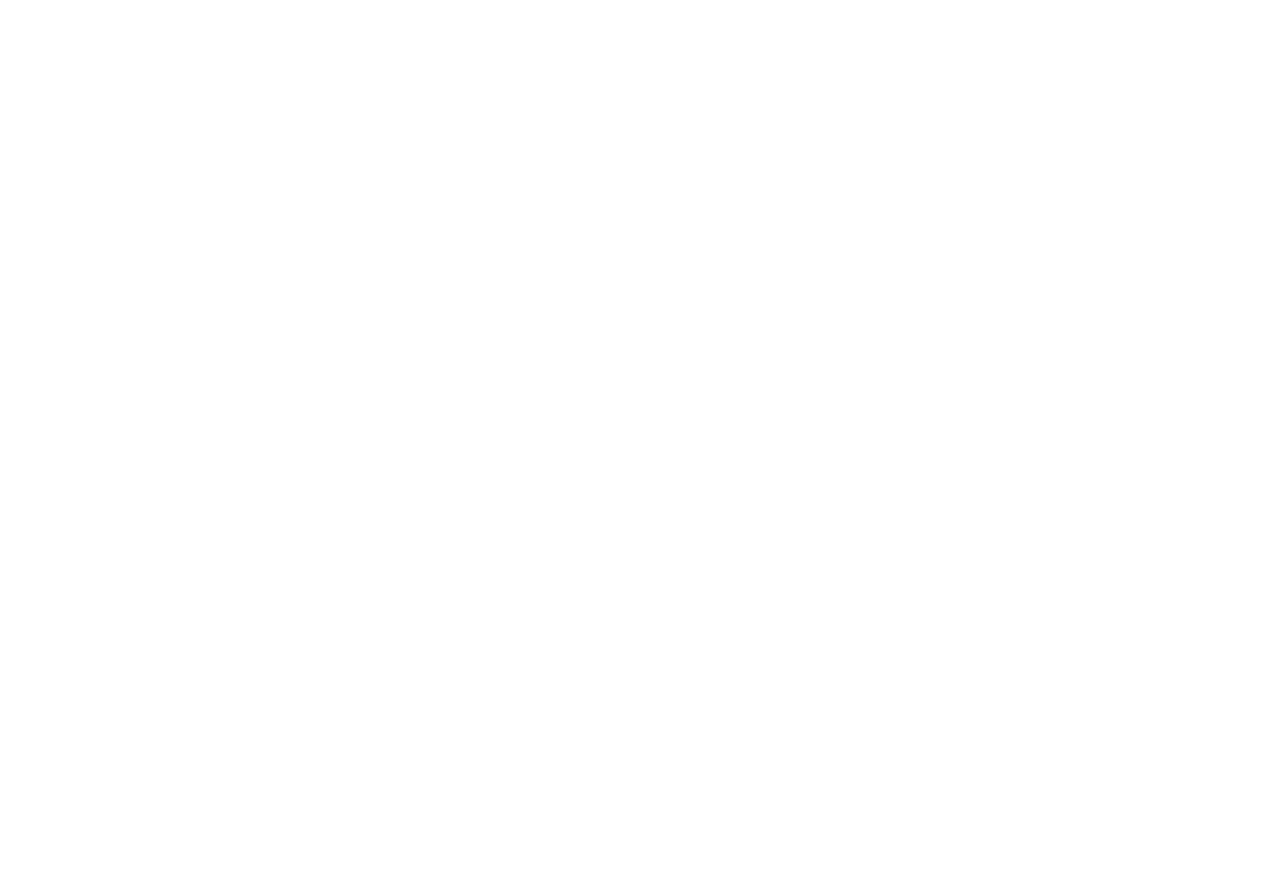
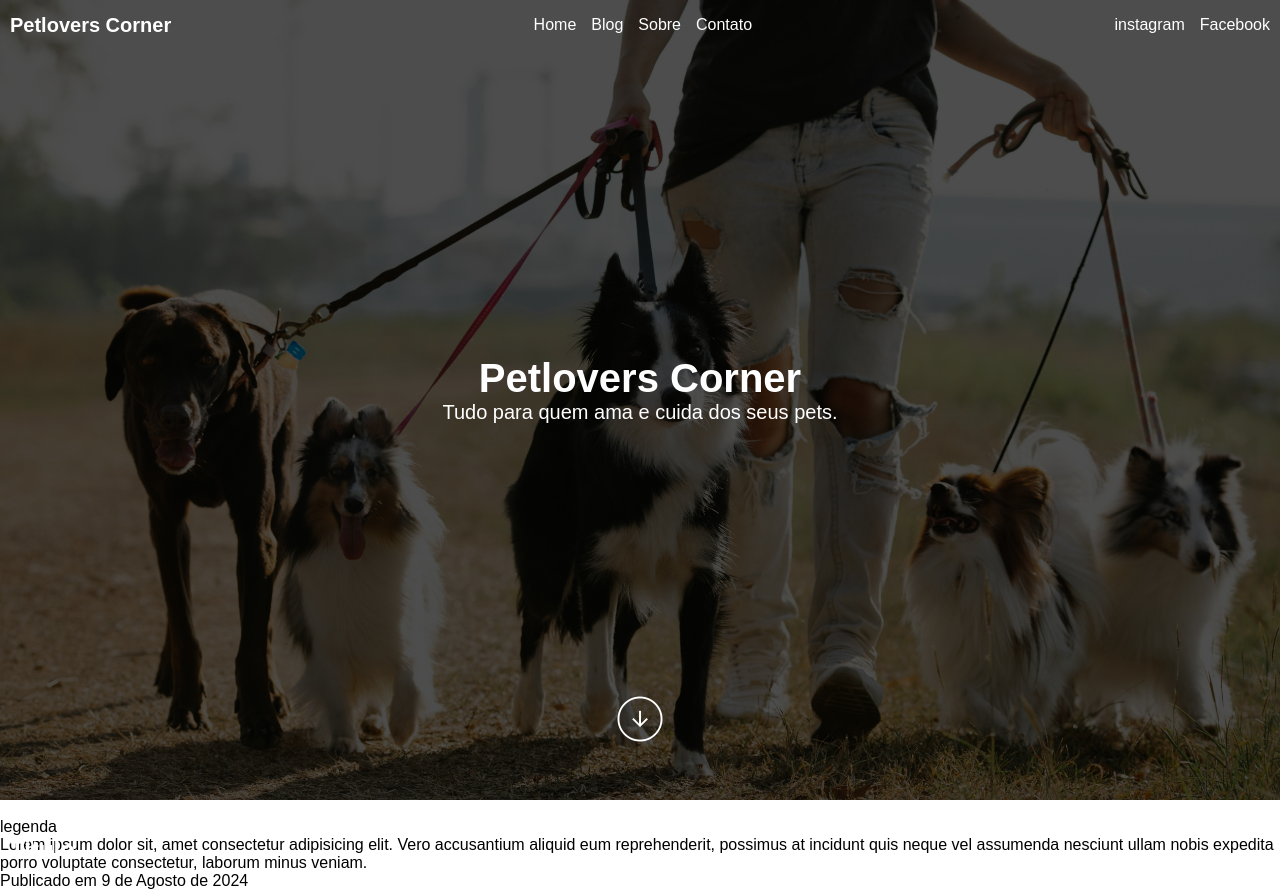
Before and after one commit to RodriguesEmerson/JavaScript-2.0, a plain HTML site: page Projetos/blog/index.html in a window 1280 px wide. Before the commit the page ends 800 px from the top, so only its background shows below. Drawn offline with nearby package versions, Linux system fonts and the light colour scheme.

Commit message:
Blog- Criando Estrutura

```diff
--- a/Projetos/blog/index.html
+++ b/Projetos/blog/index.html
@@ -1,19 +1,80 @@
 <!DOCTYPE html>
 <html lang="pt-br">
+
 <head>
    <meta charset="UTF-8">
    <meta name="viewport" content="width=device-width, initial-scale=1.0">
    <title>Blog-Praticando</title>
+   <link rel="stylesheet" href="style/main.css">
+   <link rel="stylesheet"
+      href="https://fonts.googleapis.com/css2?family=Material+Symbols+Outlined:opsz,wght,FILL,GRAD@20..48,100..700,0..1,-50..200" />
 </head>
+
 <body>
-    <header>
-
+   <header class="flex">
+      <div class="logo">Petlovers Corner</div>
+      <nav class="nav-bar">
+         <ul class="flex">
+            <li><a class="nav-link" href="#" target="_self" rel="noopener noreferrer">Home</a></li>
+            <li><a class="nav-link" href="#" target="_self" rel="noopener noreferrer">Blog</a></li>
+            <li><a class="nav-link" href="#" target="_self" rel="noopener noreferrer">Sobre</a></li>
+            <li><a class="nav-link" href="#" target="_self" rel="noopener noreferrer">Contato</a></li>
+         </ul>
+      </nav>
+      <div class="redes-sociais">
+         <ul class="flex">
+            <li>
+               <a class="rs-link" href="#" target="_blank" rel="noopener noreferrer">
+                  <span>instagram</span>
+               </a>
+            </li>
+            <li>
+               <a class="rs-link" href="#" target="_blank" rel="noopener noreferrer">
+               <span>Facebook</span>
+            </a>
+         </li>
+         </ul>
+      </div>
    </header>
    <main class="container">
+      <section id="home">
+         <img class="home-backgroundimage" src="./images/backgroundimage.jpg" alt="">
+         <div class="content flex">
+            <h1>Petlovers Corner</h1>
+            <h2>Tudo para quem ama e cuida dos seus pets.</h2>
+         </div>
+         <div class="scrolldown flex">
+            <span class="material-symbols-outlined arrow">
+               arrow_circle_down
+            </span>
+         </div>
+      </section>
+      <section id="posts">
+         <article class="blog-post">
+            <!--Imagem do Post-->
+            <figure class="post-image">
+               <img src="" alt="">
+               <figcaption>legenda</figcaption>
+            </figure>
 
+            <header class="post-header">
+               <h2 class="post-title">Titulo</h2>
+            </header>
+            <!--Conteúdo do Post-->
+            <div class="post-content">
+               <p>Lorem ipsum dolor sit, amet consectetur adipisicing elit. Vero accusantium aliquid eum reprehenderit, possimus at incidunt quis neque vel assumenda nesciunt ullam nobis expedita porro voluptate consectetur, laborum minus veniam.</p>
+            </div>
+
+            <!--Rodapé do Post-->
+            <footer class="post-footer">
+               <p>Publicado em <time datetime="09/08/2024">9 de Agosto de 2024</time></p>
+            </footer>
+         </article>
+      </section>
    </main>
    <footer>
 
    </footer>
 </body>
+
 </html>
--- a/Projetos/blog/script/index.js
+++ b/Projetos/blog/script/index.js
@@ -67,3 +67,4 @@
 
 // console.log(pessoa.getNome()); // Maria
 // console.log(pessoa.getIdade()); // 25
+// console.log(pessoa._nome); // undefined (tentativa de acesso direto falha)
--- /dev/null
+++ b/Projetos/blog/style/sass/_header.scss
@@ -0,0 +1,33 @@
+header{
+   position: fixed;
+   width: 100%;
+   height: 50px;
+   color: white;
+   padding: 0 10px;
+   z-index: 10;
+   justify-content: space-between;
+
+   .logo{
+      font-weight: 600;
+      font-size: 20px;
+   }
+}
+
+.nav-bar, .redes-sociais{
+   ul{
+      list-style-type: none;
+      li:not(:last-child){
+         margin-right: 15px;
+      }
+      .nav-link, .rs-link{
+         color: white;
+         text-decoration: none;
+         transition: 0.4s;
+
+         &:hover{
+            color: pink;
+         }
+      }
+
+   }
+}
--- /dev/null
+++ b/Projetos/blog/style/sass/_home.scss
@@ -0,0 +1,70 @@
+.material-symbols-outlined {
+   font-variation-settings:
+   'FILL' 0,
+   'wght' 200,
+   'GRAD' 0,
+   'opsz' 48
+ }
+
+
+#home{
+   position: relative;
+   background-color: black;
+   height: 100vh;
+   max-width: 100%;
+   overflow: hidden;
+
+   .home-backgroundimage{
+      width: 100vw;
+      height: 100vh;
+      object-fit: cover;
+      object-position: bottom;
+      opacity: 0.3;
+   }
+
+   .content{
+      position: absolute;
+      color: white;
+      z-index: 10;
+      top:50%;
+      left:50%;
+      transform: translate(-50%, -65%);
+      flex-direction: column;
+
+      h1{
+         font-size: 40px;
+      }
+      h2{
+         font-size: 20px;
+         font-weight: 100;
+      }
+   }
+
+   .scrolldown{
+      position: absolute;
+      flex-direction: column;
+      gap: 5px;
+      left: 50%;
+      top: 85%;
+      color: white;
+      transform: translate(-50%);
+      cursor: pointer;
+
+      .arrow{
+         font-size: 60px;
+         animation: buttonScrollAnimation 1.5s infinite;
+      }
+   }
+}
+
+@keyframes buttonScrollAnimation {
+   0%{
+      margin-top: 0;
+   }
+   50%{
+      margin-top: 10px;
+   }
+   100%{
+      margin-top: 0;
+   }
+}
--- /dev/null
+++ b/Projetos/blog/style/sass/main.scss
@@ -0,0 +1,17 @@
+*{
+   font-family: Arial, Helvetica, sans-serif;
+   margin: 0;
+   padding: 0;
+   box-sizing: border-box;
+}
+
+// sass --watch Projetos/blog/style/sass/main.scss:Projetos/blog/style/main.css
+.flex{
+   display: flex;
+   align-items: center;
+}
+
+
+
+@import "./header";
+@import "./home";
```
Also changed, not shown: Projetos/blog/images/backgroundimage.jpg (added), Projetos/blog/style/main.css, 1 other file. Lines whose indentation alone changed are shown as unchanged.
